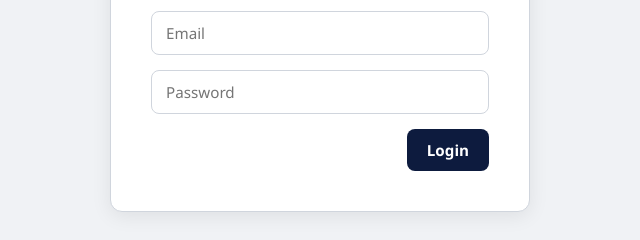
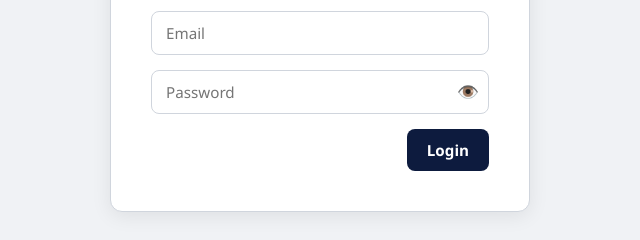
Before and after one commit to kosevk08/TechDesk, a website: page frontend/views/login.html in a window 1280 px wide. Shown: the part 372-612 px from the top of the page, 320-960 px from the left. Drawn offline with Linux system fonts and the light colour scheme.

Commit message:
Add password eye toggle

```diff
--- a/frontend/public/css/login.css
+++ b/frontend/public/css/login.css
@@ -74,6 +74,34 @@ body {
     border: 1px solid #0d1b3e;
 }
 
+.password-group {
+    position: relative;
+    display: flex;
+    align-items: center;
+}
+
+.password-group input {
+    width: 100%;
+    padding-right: 45px;
+}
+
+.eye-btn {
+    position: absolute;
+    right: 10px;
+    background: none;
+    border: none;
+    cursor: pointer;
+    font-size: 1.1rem;
+    padding: 0;
+    line-height: 1;
+    user-select: none;
+    -webkit-user-select: none;
+}
+
+.eye-btn:focus {
+    outline: none;
+}
+
 .login-btn {
     padding: 11px 20px;
     background: #0d1b3e;
--- a/frontend/views/login.html
+++ b/frontend/views/login.html
@@ -17,8 +17,16 @@
                 <div class="input-group">
                     <input type="email" id="email" placeholder="Email" required>
                 </div>
-                <div class="input-group">
+                <div class="input-group password-group">
                     <input type="password" id="password" placeholder="Password" required>
+                    <button type="button" id="eyeBtn" class="eye-btn"
+                        onmousedown="showPassword()"
+                        onmouseup="hidePassword()"
+                        onmouseleave="hidePassword()"
+                        ontouchstart="showPassword()"
+                        ontouchend="hidePassword()">
+                        👁️
+                    </button>
                 </div>
                 <button type="submit" class="login-btn">Login</button>
                 <p id="errorMsg" class="error-msg"></p>
@@ -26,5 +34,13 @@
         </div>
     </div>
     <script src="/js/login.js"></script>
+    <script>
+        function showPassword() {
+            document.getElementById('password').type = 'text';
+        }
+        function hidePassword() {
+            document.getElementById('password').type = 'password';
+        }
+    </script>
 </body>
 </html>
```
